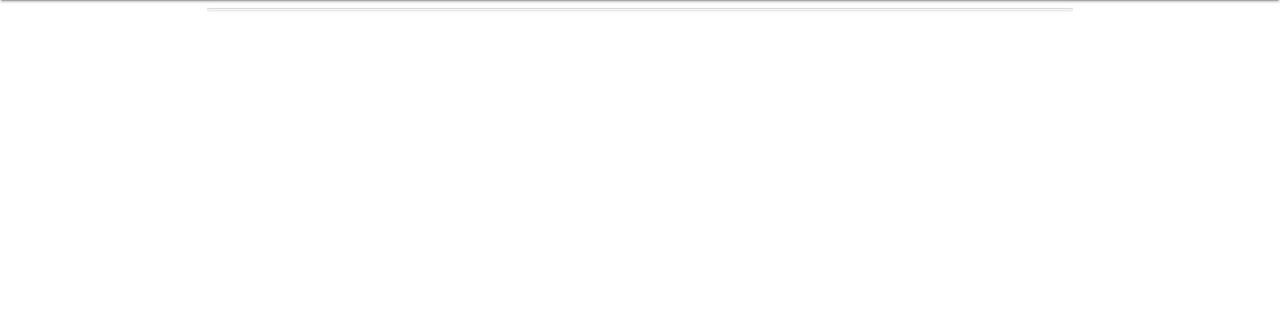
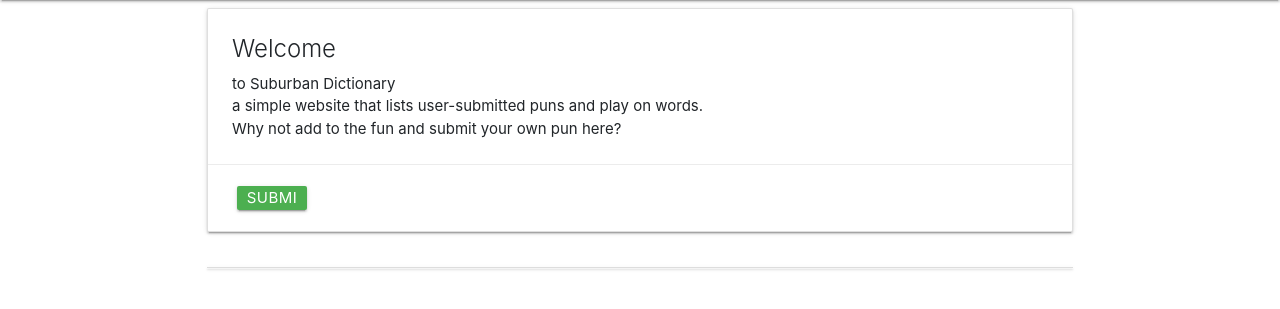
Before and after one commit to Code-Institute-Submissions/milestone3b, a Flask app: page / in a window 1280 px wide. Shown: the part 64-373 px from the top of the page. Run offline with Flask 2, Linux system fonts and the light colour scheme; data that the repository does not hold is empty; some libraries are stand-ins or nearby versions.

Commit message:
added an 'about' card to index.html

```diff
--- a/templates/index.html
+++ b/templates/index.html
@@ -1,5 +1,22 @@
 {% extends 'base.html' %}
 {% block content %}
+
+  <div class="row">
+    <div class="col s12 m6">
+      <div class="card white darken-1">
+        <div class="card-content">
+          <span class="card-title">Welcome</span>
+          <p>to Suburban Dictionary<br>
+           a simple website that lists user-submitted puns and play on words.<br>
+           Why not add to the fun and submit your own pun here?</p>
+        </div>
+        <div class="card-action">
+          <a class="edit waves-effect waves-light btn btn_small green"
+					href="{{url_for('add_pun')}}">Submit</a>
+        </div>
+      </div>
+    </div>
+  </div>
 
 <ul class="collapsible">
 	{% for pun in puns %}
```
